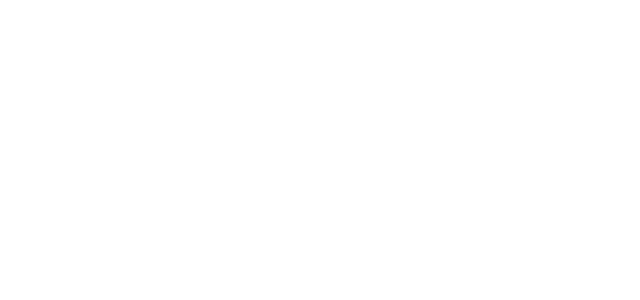
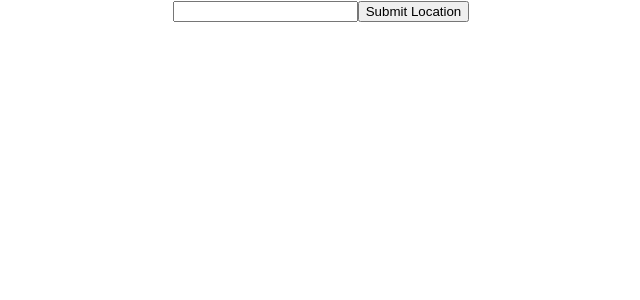
Before and after one commit to kaimky1/weatherProject, a React (Create React App) app in the folder weatherapp/: page / in a window 1280 px wide. Shown: the top 300 px of the page, without its empty margins (319-959 px from the left). Built offline with nearby package versions, Linux system fonts and the light colour scheme.

Commit message:
added latlong conversion api usage

```diff
--- a/weatherapp/package.json
+++ b/weatherapp/package.json
@@ -6,6 +6,7 @@
     "@testing-library/jest-dom": "^5.16.4",
     "@testing-library/react": "^13.2.0",
     "@testing-library/user-event": "^13.5.0",
+    "axios": "^0.27.2",
     "react": "^18.1.0",
     "react-dom": "^18.1.0",
     "react-scripts": "5.0.1",
--- a/weatherapp/src/App.js
+++ b/weatherapp/src/App.js
@@ -1,10 +1,10 @@
-
 import './App.css';
+import Conversion from './Components/Conversion'
 
 function App() {
   return (
     <div className="App">
-
+      <Conversion />
     </div>
   );
 }
--- /dev/null
+++ b/weatherapp/src/Components/Conversion.js
@@ -0,0 +1,29 @@
+import { useState } from "react";
+import axios from 'axios';
+
+const handleSearch = (input, setlonglat) => {
+  if (input) {
+    axios
+      .get(`http://api.positionstack.com/v1/forward?access_key=11dd0e0508dfc8182c267b456f699a08&query=${input.replace(' ','')}`)
+      .then((res) => setlonglat(res.data.data[0]))
+  }
+}
+
+const Conversion = (props) => {
+    const[longlat, setlonglat] = useState({});
+    const [input, setInput] = useState("");
+
+  return (
+    <div>
+        <input
+          type='text'
+            onChange={(e) => setInput(e.target.value)}
+        />
+        <button onClick={()=>{handleSearch(input, setlonglat)}}>Submit Location</button>
+        <h1>{longlat.latitude}</h1>
+        <h1>{longlat.longitude}</h1>
+    </div>
+  )
+}
+
+export default Conversion;
```
Also changed, not shown: 1 other file (tests, documents, lock files or other folders).
